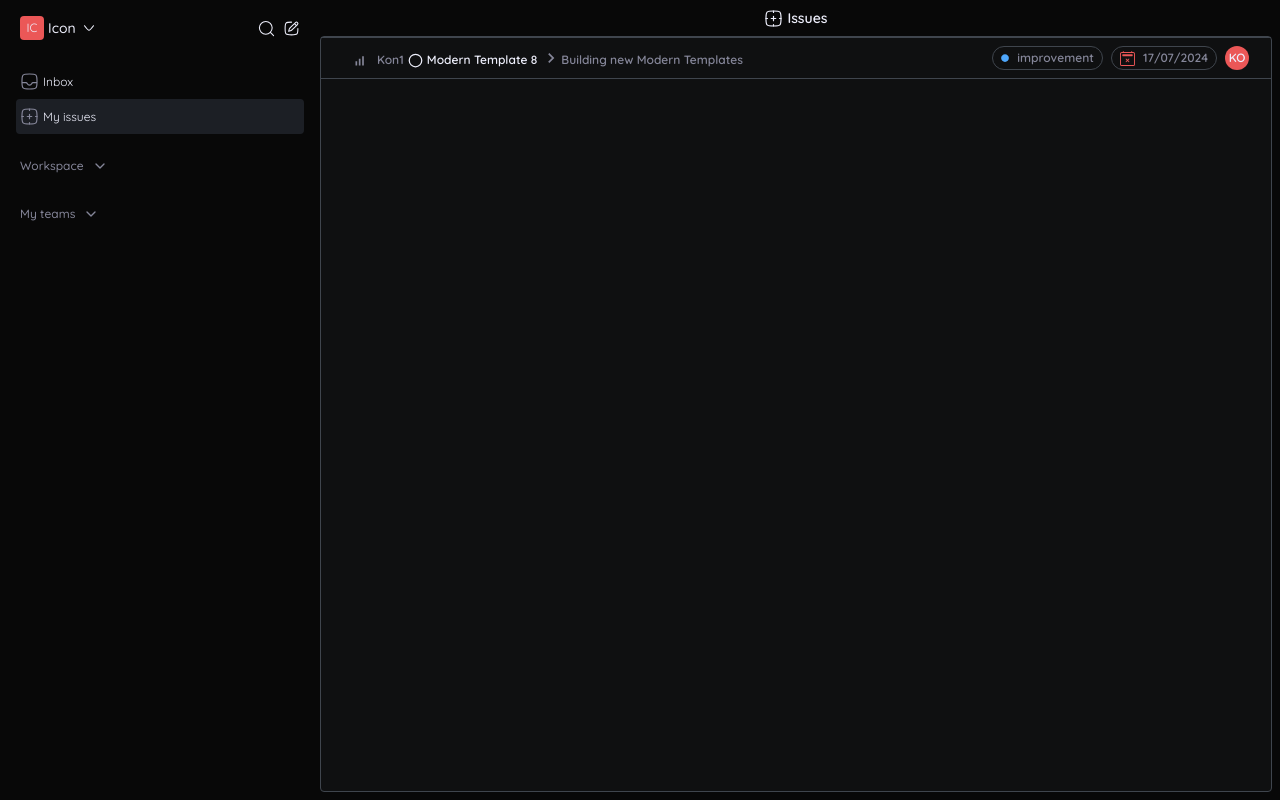
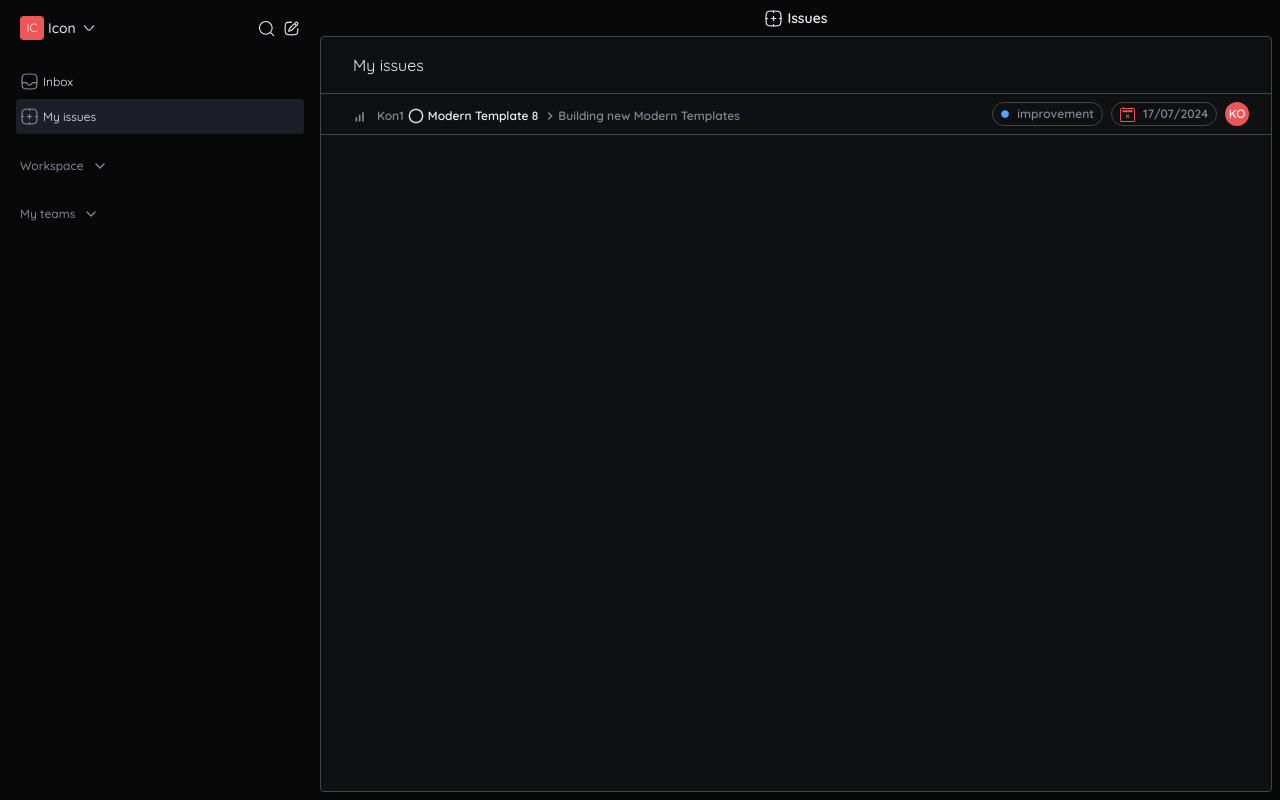
Before and after one commit to Bien-venu/simple, a Next.js app: page /issues in a window 1280 px wide. Both pictures are taken after a click on the element "My issues". Built offline with nearby package versions, Linux system fonts and the light colour scheme.

Commit message:
adding title

```diff
--- a/src/components/Issues.tsx
+++ b/src/components/Issues.tsx
@@ -7,10 +7,13 @@
   return (
     <div className="flex flex-1 flex-col pb-2 pr-2">
       <MainHeader />
-      <div className="flex h-full w-full rounded border border-border bg-bgGray">
-        {messages.map((m, index) => (
-          <IssuesCard key={index} data={m} />
-        ))}
+      <div className="flex h-full w-full flex-col gap-4 rounded border border-border bg-bgGray">
+        <h1 className="px-8 pt-4">My issues</h1>
+        <div className="flex flex-col">
+          {messages.map((m, index) => (
+            <IssuesCard key={index} data={m} />
+          ))}
+        </div>
       </div>
     </div>
   );
--- a/src/components/IssuesCard.tsx
+++ b/src/components/IssuesCard.tsx
@@ -123,13 +123,15 @@
 
   return (
     <div className="flex h-fit w-full items-center justify-between border-y border-border p-2 px-8 text-xs font-semibold">
-      <div className="flex items-end gap-1">
-        {priority && <priority.icon size={20} className=" text-grey h-fit" />}
-        <h2 className=" text-grey">{data.code}</h2>
-        {status && <status.icon size={15} />}
-        <h2>{data.task}</h2>
-        <div className="flex items-end text-grey">
-          <MdKeyboardArrowRight size={20} />
+      <div className="flex items-end gap-1 ">
+        {priority && (
+          <priority.icon size={20} className="h-fit  text-grey" />
+        )}
+        <h2 className="h-full  text-grey">{data.code}</h2>
+        {status && <status.icon className="h-4 w-4 " />}
+        <h2 className="">{data.task}</h2>
+        <div className="flex items-center  text-grey">
+          <MdKeyboardArrowRight className="h-4 w-4 " />
           {data.name}
         </div>
       </div>
```
